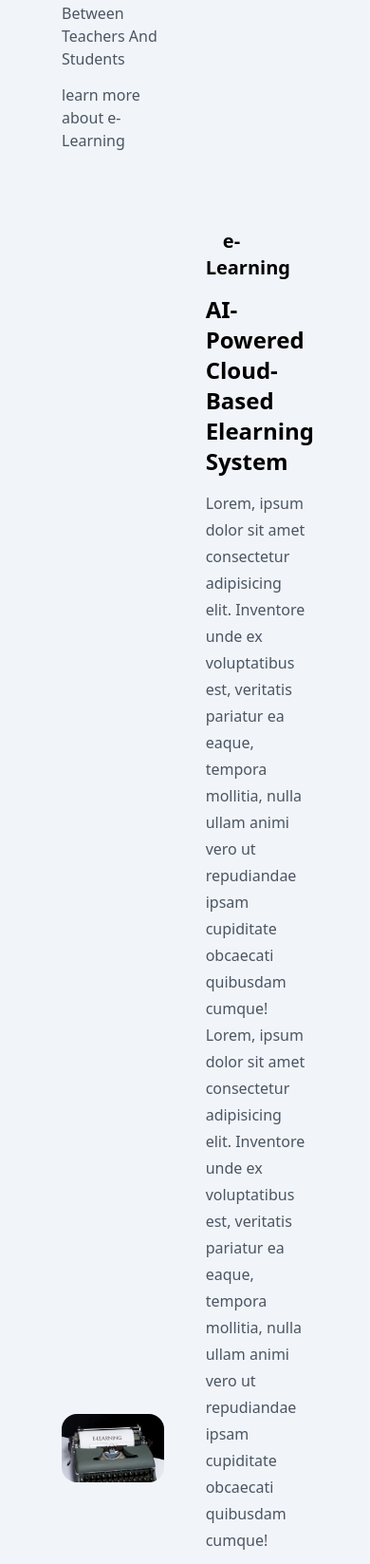
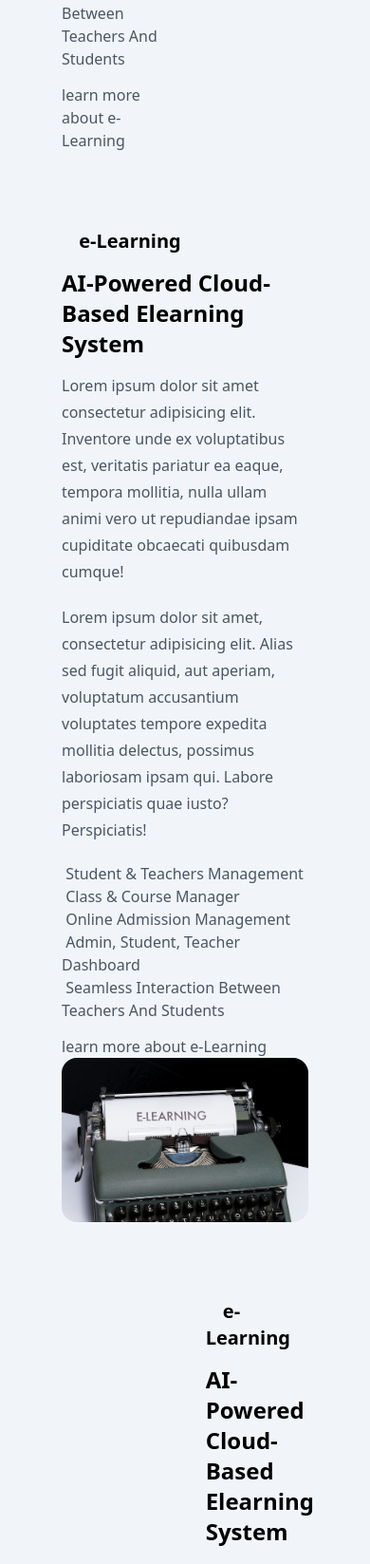
Before and after one commit to sakibovi123/memento-theme, a PHP site: page /router.php?page=home in a window 390 px wide; the page is wider, and only the part inside the window is pictured. Shown: the part 3569-5216 px from the top of that part at 95% size. Run offline with PHP 8.4, Linux system fonts and the light colour scheme; some libraries are stand-ins or nearby versions.

Commit message:
chat gpt responsive

```diff
--- a/pages/home/components/home-solutions.php
+++ b/pages/home/components/home-solutions.php
@@ -10,7 +10,12 @@
   <!-- section header ends here -->
 
   <!-- section description starts here -->
-  <div class="solution-tab-text-left flex items justify-between items-center mb-20">
+
+
+
+
+
+  <div class="solution-tab-text-left flex justify-between items-center mb-20">
 
     <div class="text-part w-5/12 ">
       <div class="head mb-3.5">
@@ -89,6 +94,79 @@
     </div>
 
   </div>
+
+  <!-- Chat gpt -->
+  <div class="solution-tab-text-left flex flex-col md:flex-row items-center md:items-stretch justify-between mb-20">
+  <div class="text-part w-full md:w-5/12 md:pr-10">
+    <div class="head mb-3.5">
+      <span class="iconify inline-block text-5xl mr-3.5" data-icon="eos-icons:machine-learning-outlined"></span>
+      <span class="text-xl font-bold">e-Learning</span>
+    </div>
+
+    <div class="title capitalize mb-3.5 text-2xl font-semibold">
+      AI-Powered cloud-based elearning system
+    </div>
+
+    <div class="text-base text-gray-600 leading-7 mb-5">
+      Lorem ipsum dolor sit amet consectetur adipisicing elit. Inventore unde ex voluptatibus est, veritatis pariatur
+      ea eaque, tempora mollitia, nulla ullam animi vero ut repudiandae ipsam cupiditate obcaecati quibusdam cumque!
+    </div>
+
+    <div class="text-base text-gray-600 leading-7 mb-5">
+      Lorem ipsum dolor sit amet, consectetur adipisicing elit. Alias sed fugit aliquid, aut aperiam, voluptatum
+      accusantium voluptates tempore expedita mollitia delectus, possimus laboriosam ipsam qui. Labore perspiciatis
+      quae iusto? Perspiciatis!
+    </div>
+
+    <div class="text-gray-600 leading-6 mb-3.5">
+      <ul class="our-solution-points">
+        <li>
+          <span class="iconify inline-block text-xl align-middle" data-icon="material-symbols:arrow-right-alt"></span>
+          <span class="capitalize">Student & teachers management</span>
+        </li>
+
+        <li>
+          <span class="iconify inline-block text-xl align-middle" data-icon="material-symbols:arrow-right-alt"></span>
+          <span class="capitalize">class & course manager</span>
+        </li>
+
+        <li>
+          <span class="iconify inline-block text-xl align-middle" data-icon="material-symbols:arrow-right-alt"></span>
+          <span class="capitalize">online admission management</span>
+        </li>
+
+        <li>
+          <span class="iconify inline-block text-xl align-middle" data-icon="material-symbols:arrow-right-alt"></span>
+          <span class="capitalize">admin, student, teacher dashboard</span>
+        </li>
+
+        <li>
+          <span class="iconify inline-block text-xl align-middle" data-icon="material-symbols:arrow-right-alt"></span>
+          <span class="capitalize">seamless interaction between teachers and students</span>
+        </li>
+      </ul>
+    </div>
+
+    <div class="text-gray-600 hover:opacity-80">
+      <a href="#">
+        learn more about e-Learning <span class="iconify inline-block text-xl" data-icon="ph:arrow-circle-right-fill"></span>
+      </a>
+    </div>
+  </div>
+
+  <div class="image-part w-full md:w-5/12">
+    <img class="rounded-2xl mx-auto md:ml-0 md:mr-auto" src="assets/logos/e-learning.jpg" alt="e-learning-image">
+  </div>
+</div>
+
+
+
+
+
+
+
+
+
 
   <div class="solution-tab-text-right flex items justify-between items-center mb-20">
 
```
